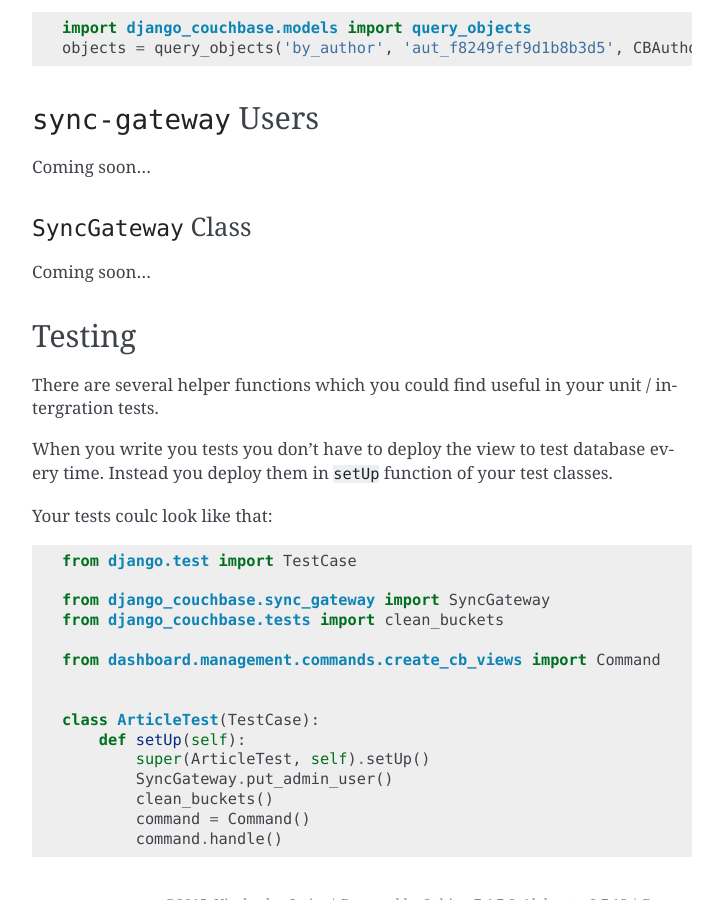
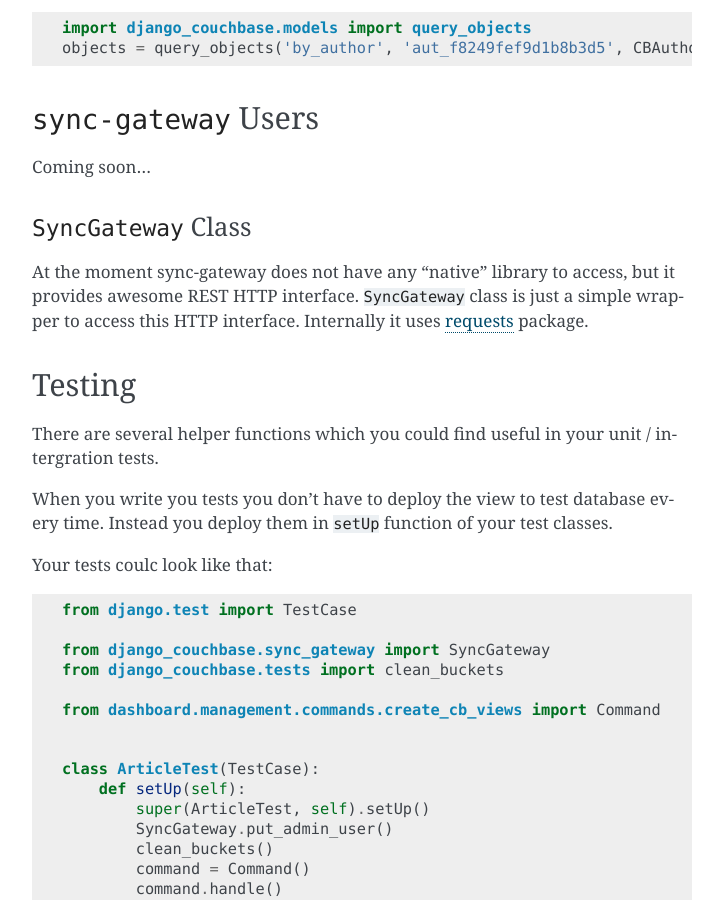
Before and after one commit to smarttradeapp/django_cbtools, a Sphinx documentation site: the page built from docs/tutorial.rst, in a window 1280 px wide and 900 px high, scrolled down 5342 px. Shown: the whole window, without its empty margins (388-1111 px from the left). Built offline with Sphinx 7.4.7, drawn with Linux system fonts in a browser that asks for light colours.

Commit message:
docs: syncgateway class intro

```diff
--- a/docs/tutorial.rst
+++ b/docs/tutorial.rst
@@ -270,7 +270,10 @@
 ``SyncGateway`` Class
 ---------------------
 
-Coming soon...
+At the moment sync-gateway does not have any "native" library
+to access, but it provides awesome REST HTTP interface. ``SyncGateway``
+class is just a simple wrapper to access this HTTP interface. Internally
+it uses `requests <http://docs.python-requests.org/en/latest/>`_ package.
 
 
 Testing
```
